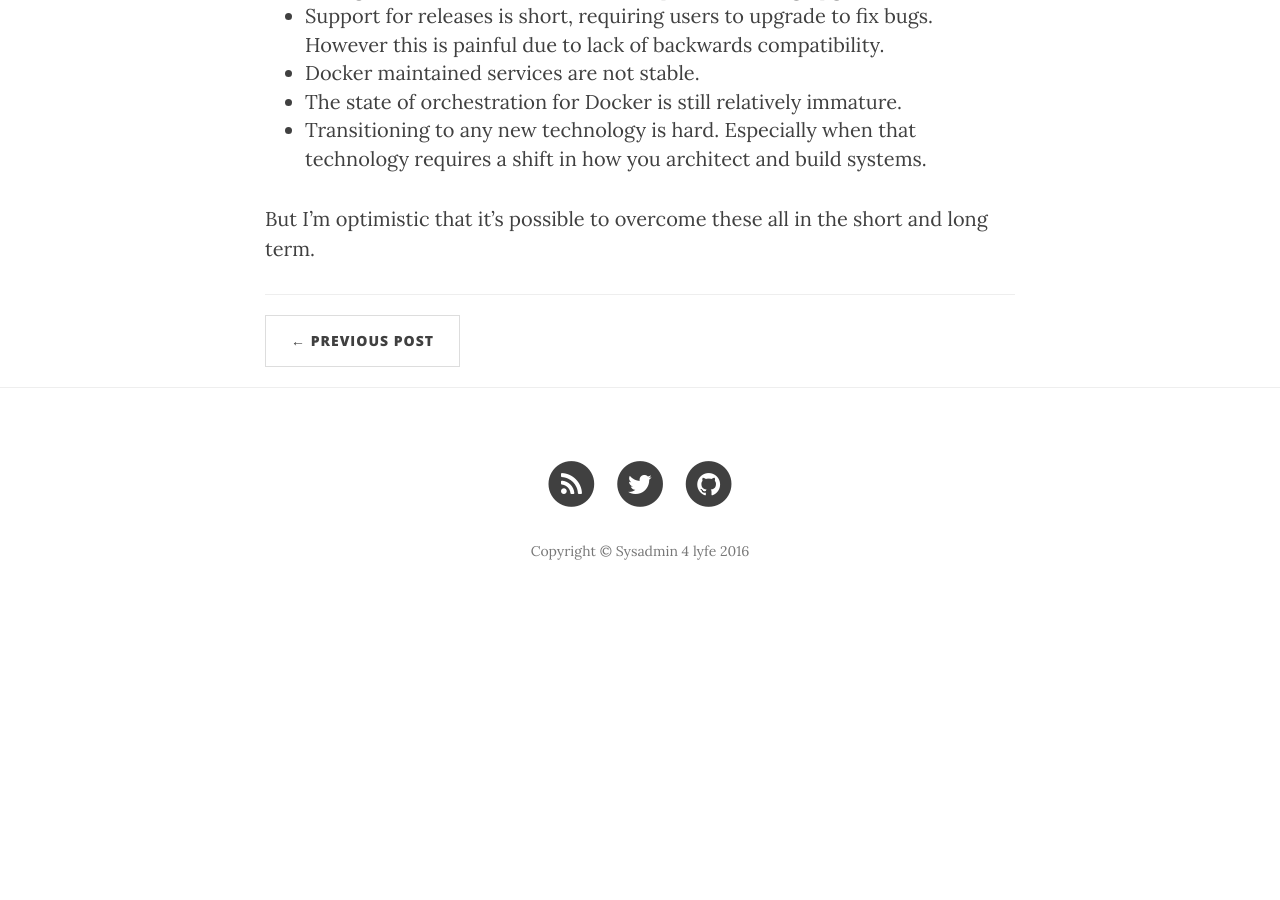
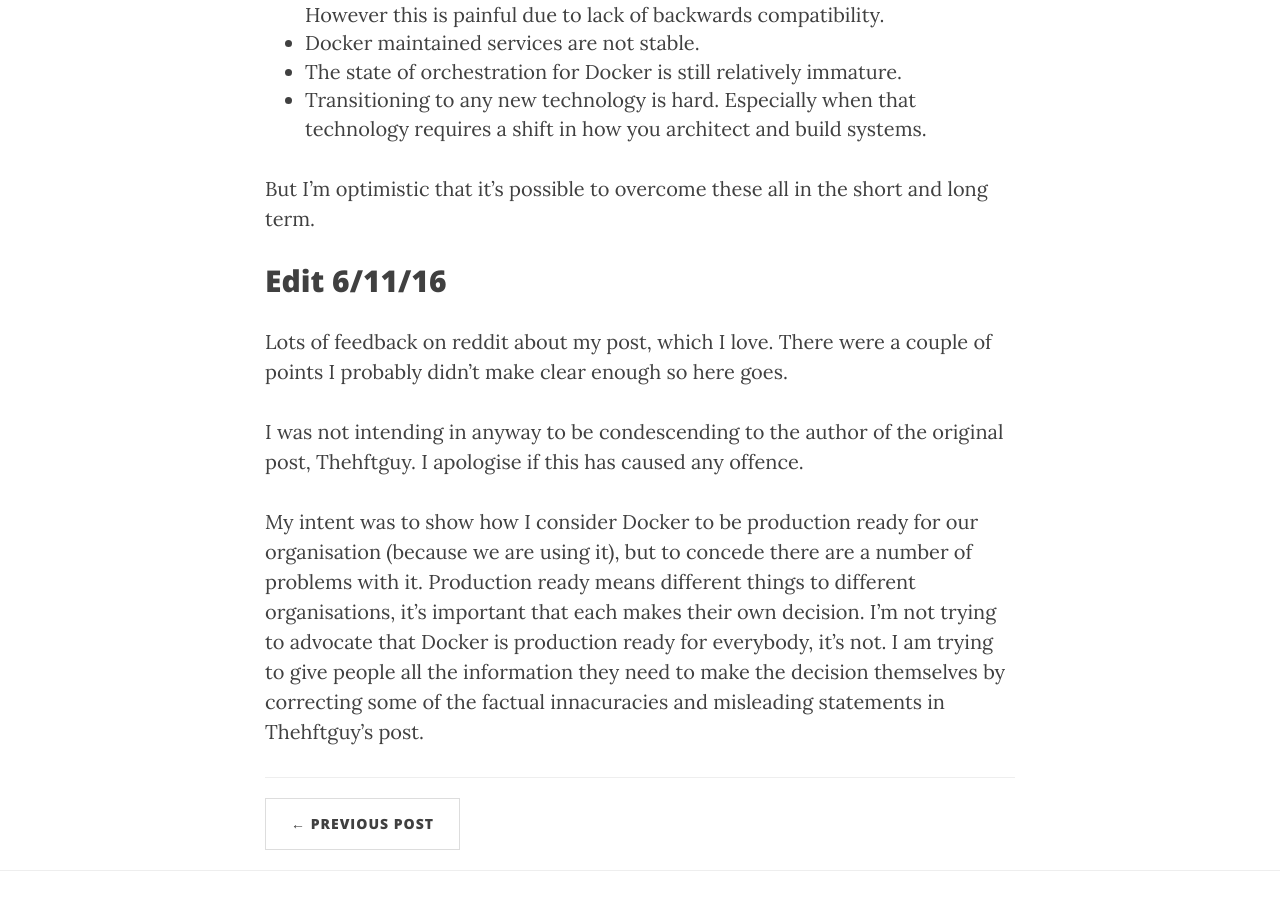
Before and after one commit to nemski/nemski.github.com, a Jekyll site: the page built from _posts/2016-11-05-docker-in-production.markdown, in a window 1280 px wide and 900 px high, scrolled down 4061 px. Built offline with Jekyll 4.4.1, drawn with Linux system fonts in a browser that asks for light colours; nearby versions of some CDN libraries; library files that are not in the unit come from our copies; before the commit the page ends 4688 px from its top, so only the background shows below that; some of the changed text lies outside the part shown.

Commit message:
<3 discussion

```diff
--- a/_posts/2016-11-05-docker-in-production.markdown
+++ b/_posts/2016-11-05-docker-in-production.markdown
@@ -75,6 +75,13 @@
 
 But I'm optimistic that it's possible to overcome these all in the short and long term.
 
+## Edit 6/11/16
+
+Lots of feedback on reddit about my post, which I love. There were a couple of points I probably didn't make clear enough so here goes.
+
+I was not intending in anyway to be condescending to the author of the original post, Thehftguy. I apologise if this has caused any offence.
+
+My intent was to show how I consider Docker to be production ready for our organisation (because we are using it), but to concede there are a number of problems with it. Production ready means different things to different organisations, it's important that each makes their own decision. I'm not trying to advocate that Docker is production ready for everybody, it's not. I am trying to give people all the information they need to make the decision themselves by correcting some of the factual innacuracies and misleading statements in Thehftguy's post.
 
 [1]: https://lwn.net/Articles/327738/
 [2]: https://docs.docker.com/engine/userguide/storagedriver/selectadriver/
```
Also changed, not shown: other parts of _posts/2016-11-05-docker-in-production.markdown (+1 -1 lines).
